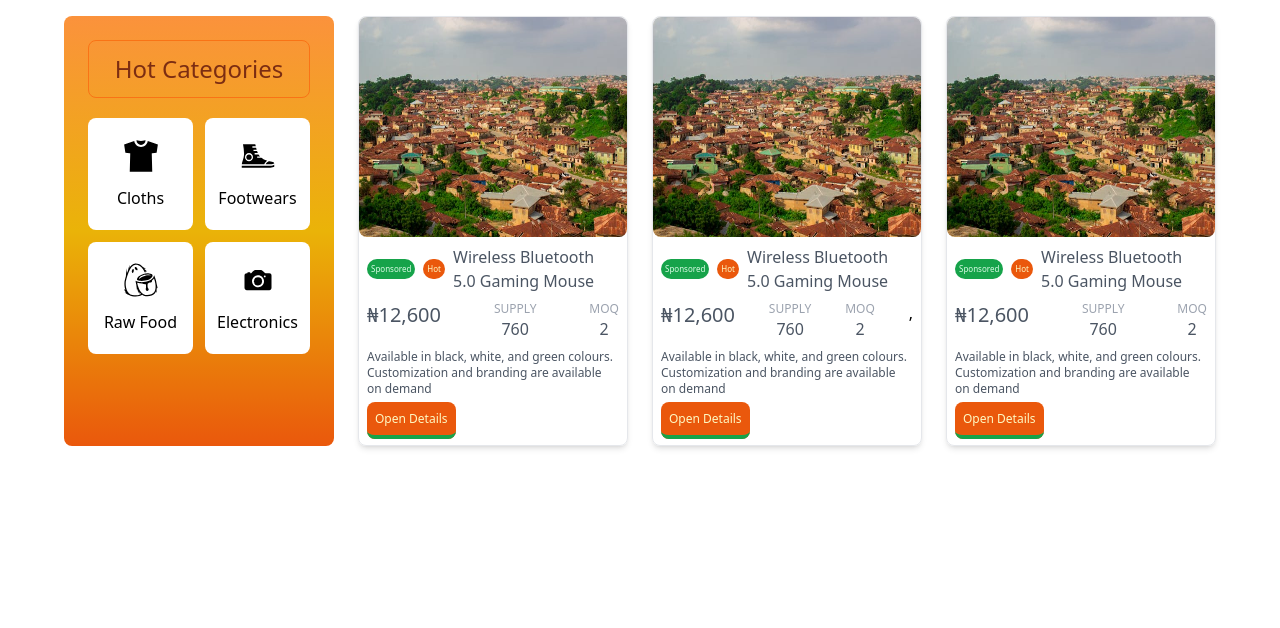
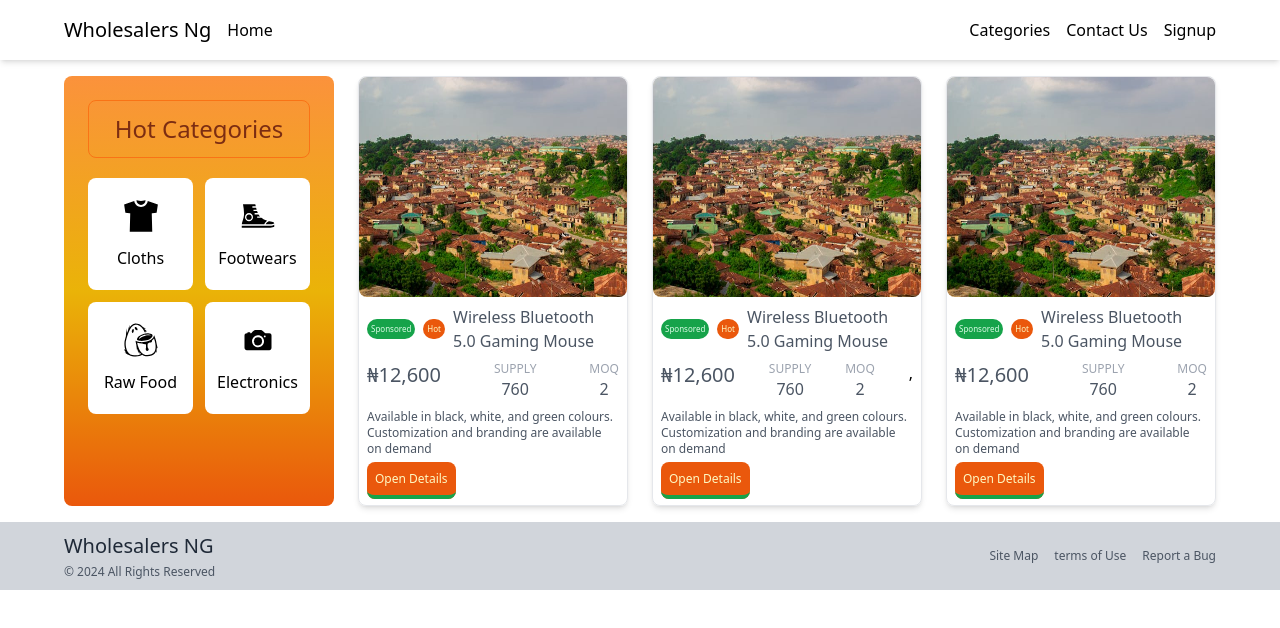
Before and after one commit to fallyfox/wholesalersng, a Next.js app: page / in a window 1280 px wide. Shown: the top 628 px of the page. Built offline with nearby package versions, Linux system fonts and the light colour scheme.

Commit message:
navbar setup

```diff
--- a/app/layout.js
+++ b/app/layout.js
@@ -1,5 +1,7 @@
 import localFont from "next/font/local";
 import "./globals.css";
+import { Footer } from "@/components/Footer";
+import { Navbar } from "@/components/Navbar";
 
 const geistSans = localFont({
   src: "./fonts/GeistVF.woff",
@@ -23,7 +25,9 @@ export default function RootLayout({ children }) {
       <body
         className={`${geistSans.variable} ${geistMono.variable} antialiased`}
       >
+        <Navbar/>
         {children}
+        <Footer/>
       </body>
     </html>
   );
--- /dev/null
+++ b/components/Footer.js
@@ -0,0 +1,26 @@
+import Link from "next/link";
+
+const currentYear = new Date().getFullYear()
+
+export function Footer () {
+    return (
+        <footer className="h-[68px] flex flex-col md:flex-row justify-between md:items-center bg-gray-300 py-3 px-2 md:px-12 lg:px-16">
+            <div>
+                <p className="text-xl text-gray-800 mb-1">Wholesalers NG</p>
+                <p className="text-gray-600 text-xs">&copy; {currentYear} All Rights Reserved</p>
+            </div>
+
+            <ul className="flex items-center gap-4">
+                <li className="text-xs text-gray-600">
+                    <Link href="#">Site Map</Link>
+                </li>
+                <li className="text-xs text-gray-600">
+                    <Link href="#">terms of Use</Link>
+                </li>
+                <li className="text-xs text-gray-600">
+                    <Link href="#">Report a Bug</Link>
+                </li>
+            </ul>
+        </footer>
+    )
+}
--- /dev/null
+++ b/components/Navbar.js
@@ -0,0 +1,46 @@
+"use client"
+import { useState } from "react";
+import Link from "next/link";
+import { GiHamburgerMenu } from "react-icons/gi";
+import { MdCancelPresentation } from "react-icons/md";
+
+export function Navbar () {
+    const [menuControl,setMenuControl] = useState(false);
+
+    return (
+        <>
+        <nav className="h-[60px] flex justify-between items-center px-2 md:px-12 lg:px-16 shadow-md">
+            <ul className="flex items-center gap-4">
+                <li className="text-xl">Wholesalers Ng</li>
+                <li><Link href="#" className="text-md">Home</Link></li>
+            </ul>
+
+            <ul className="hidden lg:flex items-center gap-4">
+                <li><Link href="#" className="text-md">Categories</Link></li>
+                <li><Link href="#" className="text-md">Contact Us</Link></li>
+                <li><Link href="#" className="text-md">Signup</Link></li>
+            </ul>
+
+            <div className="flex lg:hidden">
+                {
+                !menuControl ?
+                <GiHamburgerMenu onClick={() => setMenuControl(true)} className="text-2xl text-gray-700"/> :
+                <MdCancelPresentation onClick={() => setMenuControl(false)} className="text-2xl text-gray-700"/>
+                }
+            </div>
+        </nav>
+
+        {/* for mobile menu */}
+        {
+        menuControl ?
+        <ul className="absolute top-[60px] w-full bg-white shadow-md flex flex-col gap-4 border-t border-gray-200 p-4">
+            <li><Link href="#" className="text-sm text-gray-600">Categories</Link></li>
+            <li><Link href="#" className="text-sm text-gray-600">Contact Us</Link></li>
+            <li><Link href="#" className="text-sm text-gray-600">Signup</Link></li>
+        </ul>
+        :
+        null
+        }
+        </>
+    )
+}
```
